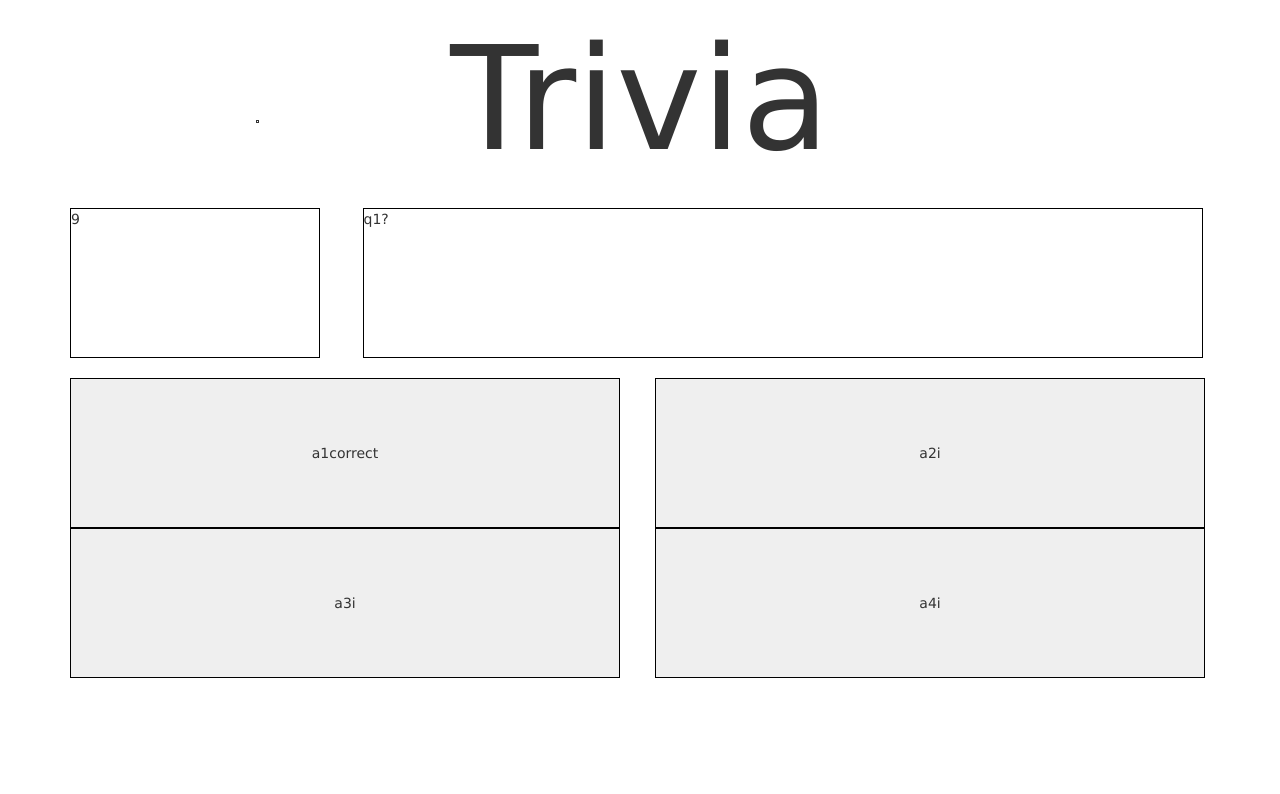
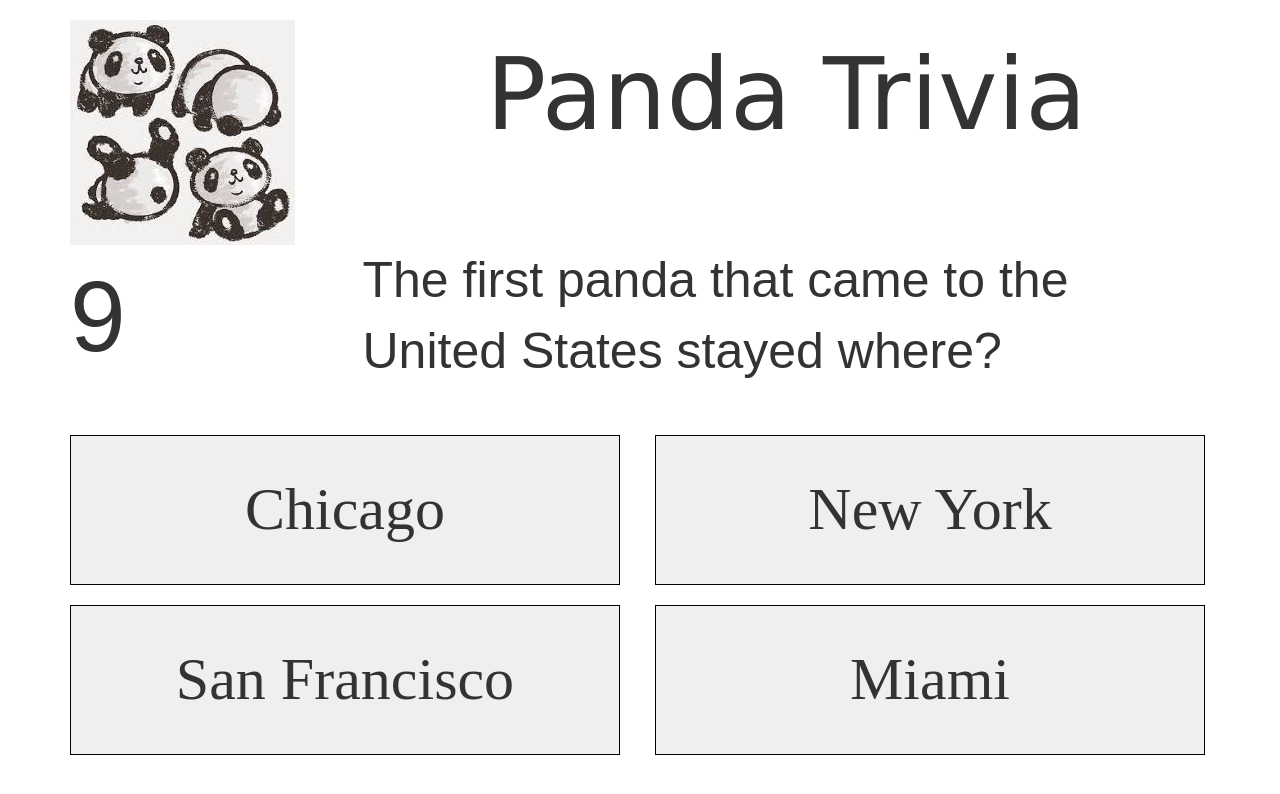
Before and after one commit to FEEDKurumu/Trivia-Game, a plain HTML site: page index.html in a window 1280 px wide. Both pictures are taken after a click on the button "click to start". Drawn offline with nearby package versions, Linux system fonts and the light colour scheme.

Commit message:
add images and update css

```diff
--- a/assets/css/style.css
+++ b/assets/css/style.css
@@ -3,7 +3,7 @@ body {
 }
 
 h1 {
-  font-size: 144px;
+  font-size: 100px;
   text-align: center;
 }
 
@@ -16,23 +16,39 @@ h1 {
 #t {
   height: 150px;
   width: 250px;
-  border: 1px solid black;
 }
 
 #question {
   height: 150px;
   width: 840px;
-  border: 1px solid black;
+}
+
+#timer {
+  font-family: Arial;
+  font-size: 100px;
+  text-align: center;
+}
+
+#q {
+  font-family: Arial;
+  font-size: 50px
+}
+
+#a1, #a2, #a3, #a4 {
+  font-family: Helvectica;
+  font-size: 60px;
+  text-align: center;
 }
 
 #popup {
   position: absolute;
-  top: 15%;
+  top: 26%;
   left: 20%;
-  border: 1px solid;
 }
 
 #reset {
-  height: 100px;
-  width: 200px;
+  height: 75px;
+  width: 175px;
+  font-family: Helvectica;
+  font-size: 30px;
 }
--- a/assets/javascript/app.js
+++ b/assets/javascript/app.js
@@ -1,11 +1,16 @@
 var gameData = {
-  q1: ["q1?", "a1correct", "a2i", "a3i", "a4i"],
-  q2: ["q2?", "a1i", "a2correct", "a3i", "a4i"],
-  q3: ["q3?", "a1i", "a2i", "a3correct", "a4i"]
+  q1: ["The first panda that came to the United States stayed where?", "Chicago", "New York", "San Francisco", "Miami"],
+  q2: ["How many fingers are on a panda's paw?", "7", "6", "5", "4"],
+  q3: ["Pandas eat 99% this:", "leaves", "rice", "bamboo", "fish"],
+  q4: ["How many pandas are left in the world? (approx)", "1000", "2000", "3000", "4000"],
+  q5: ["When are pandas usually born?", "Jan-Feb", "Apr-May", "Aug-Sept", "Nov-Dec"],
+  q6: ["How many teeth do pandas have?", "24", "32", "42", "50"],
+  q7: ["How long do pandas spend per day eating bamboo?", "7-10", "11-13", "14-16", "17-19"],
+  q8: ["Do pandas hibernate?", "Yes", "No", "Sometimes", "If they have food"]
 };
 
 var progression;//question number. 0 means game not running
-var correctAnswers = [1, 2, 3];//array of correct answers
+var correctAnswers = [1, 2, 3, 1, 3, 3, 3, 1];//array of correct answers
 var userAnswers = [];//player's answers get pushed here
 var userCorrect;//counts correct answers at end
 var userIncorrect;//counts incorrect answers at end
@@ -53,11 +58,12 @@ function startTimer() {
 function timerCount() {
   time--;
   $("#timer").html(time);
-  if (time === -1) {
+  if (time === 0) {
     stopTimer();
+    popupAnswer();
     userAnswers.push("timeout");
     progression++;
-      if (progression === 4) {
+      if (progression === 9) {
         endGame();
         return;
       }
@@ -89,7 +95,8 @@ function endGame() {
       userIncorrect++;
     }
   }
-  $("#q").html("correct:" + userCorrect + ". incorrect:" + userIncorrect);
+  $("#q").html("<p>Final score!</p><p>Correct:" + userCorrect +
+    " Incorrect:" + userIncorrect + "</p>");
   $("#a1").html("")
   $("#a2").html("")
   $("#a3").html("")
@@ -110,7 +117,7 @@ $("button").on("click", function() {
     var temp = ($(this).attr("value"))
     userAnswers.push(temp);
     progression++;
-    if (progression === 4) {
+    if (progression === 9) {
       setTimeout(endGame, 2000);
       return;
       }
--- a/index.html
+++ b/index.html
@@ -8,8 +8,15 @@
 <script src="https://cdnjs.cloudflare.com/ajax/libs/jquery/3.2.1/jquery.min.js"></script>
 </head>
 <body>
-  <div class="container">
-    <h1>Trivia</h1><br>
+  <div class="container"><br>
+    <div class="row">
+      <div class="col-sm-4">
+        <img src="assets/images/logo.jpg">
+      </div>
+      <div class="col-sm-7">
+        <h1>Panda Trivia</h1><br>
+      </div>
+    </div>
 
     <div class="row">
       <div class="col-sm-3">
@@ -23,7 +30,7 @@
           <span id="q">question</span>
         </div>
       </div>
-    </div><br>
+    </div><br><br>
 
     <div class="row">
       <div class="col-sm-6">
@@ -38,7 +45,7 @@
         </button>
       </div>
     </div>
-
+    <br>
 
     <div class="row">
       <div class="col-sm-6">
@@ -52,12 +59,12 @@
           <span id="a4"></span>
         </button>
       </div>
-    </div>
+    </div><br><br>
 
     <img id="popup" src="assets/images/start.jpg">
 
-    <div><button id="reset"></button></div>
-    </div>
+    <div><button id="reset">Try Again!</button></div>
+  </div>
 
 
   <script src="assets/javascript/app.js"></script>
```
Also changed, not shown: assets/images/1.jpg, assets/images/2.jpg, assets/images/3.jpg, assets/images/4.jpg (added), assets/images/5.jpg (added), assets/images/6.jpg (added), assets/images/7.jpg (added), assets/images/8.jpg (added), assets/images/logo.jpg (added).
